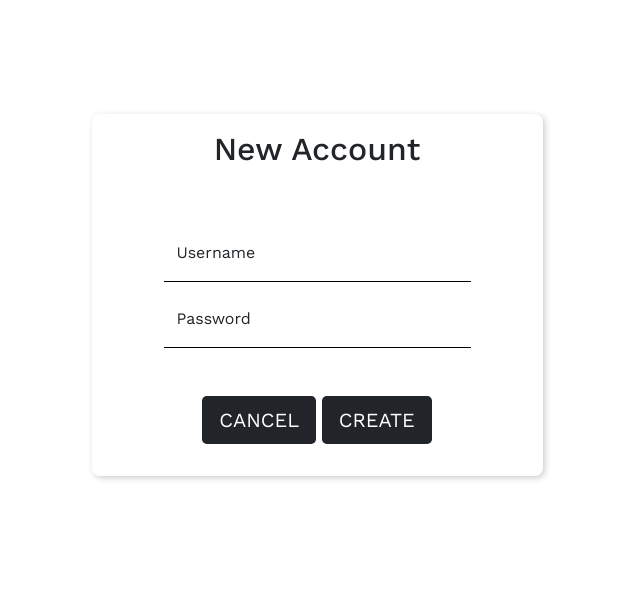
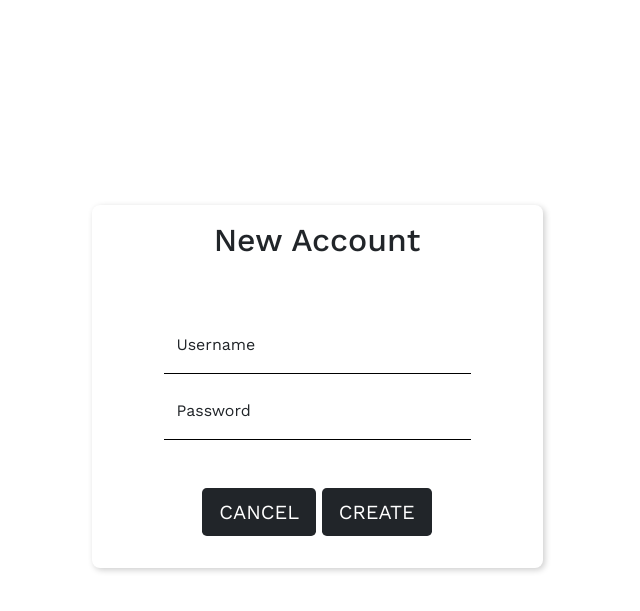
Before and after one commit to jghjianghan/South-Korea-Covid19-IS, a PHP site: template view/addAccount.php in a window 1280 px wide. Shown: the part 59-670 px from the top of the page, without its empty margins (311-951 px from the left). Run offline with PHP 8.4, Linux system fonts and the light colour scheme; the template is opened without the code that fills it, so the values that code supplies are empty; some libraries are stand-ins or nearby versions.

Commit message:
Updated margin top

```diff
--- a/view/addAccount.php
+++ b/view/addAccount.php
@@ -1,5 +1,5 @@
 <div class="container row position-absolute start-50 translate-middle justify-content-center">
-    <div class="col-md-5 text-center position-absolute" style="margin-top: 10%">
+    <div class="col-md-5 text-center position-absolute" style="margin-top: 18%">
         <div class="card p-3">
             <h2>New Account</h2>
             <form class="px-5" method="POST" action="<?php echo $upPrefix; ?>admin/addAccount">
--- a/view/changePassword.php
+++ b/view/changePassword.php
@@ -1,5 +1,5 @@
 <div class="container row position-absolute start-50 translate-middle justify-content-center">
-    <div class="col-md-5 text-center position-absolute" style="margin-top: 10%">
+    <div class="col-md-5 text-center position-absolute" style="margin-top: 16%">
         <div class="card p-3">
             <h2>Change Password</h2>
             <form class="px-5" method="POST" action="<?php echo $upPrefix; ?>admin/changePassword">
```
